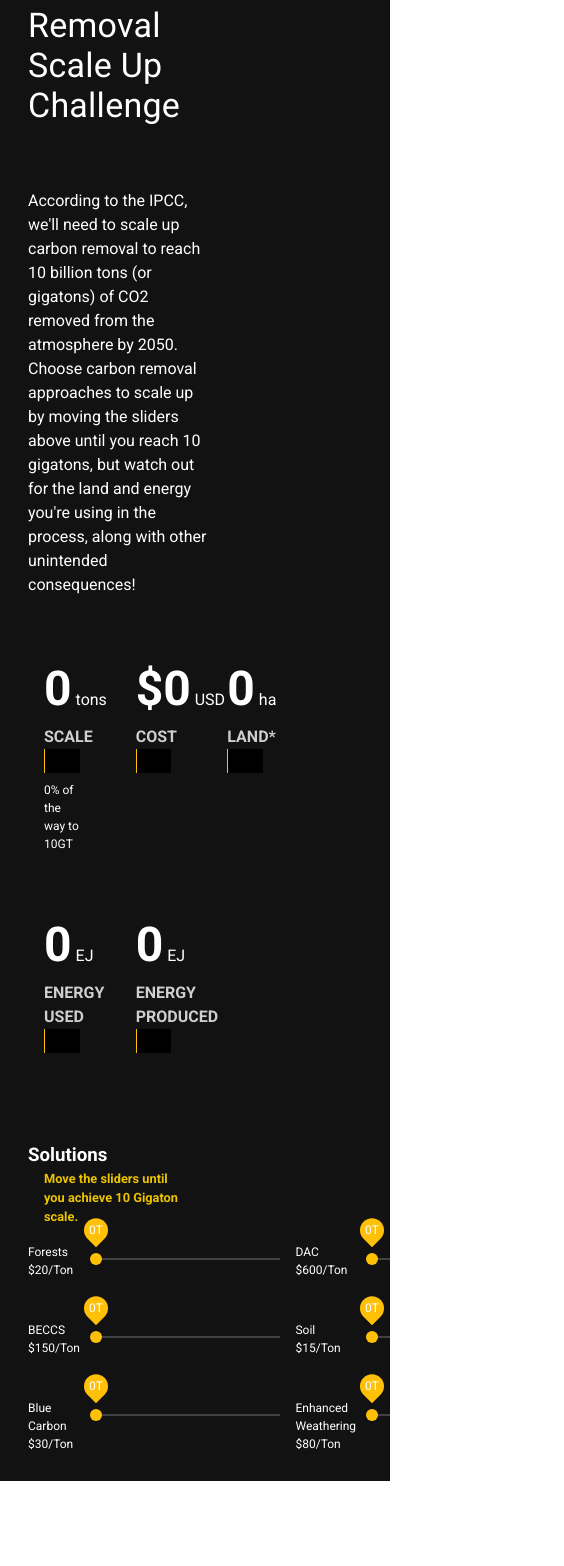
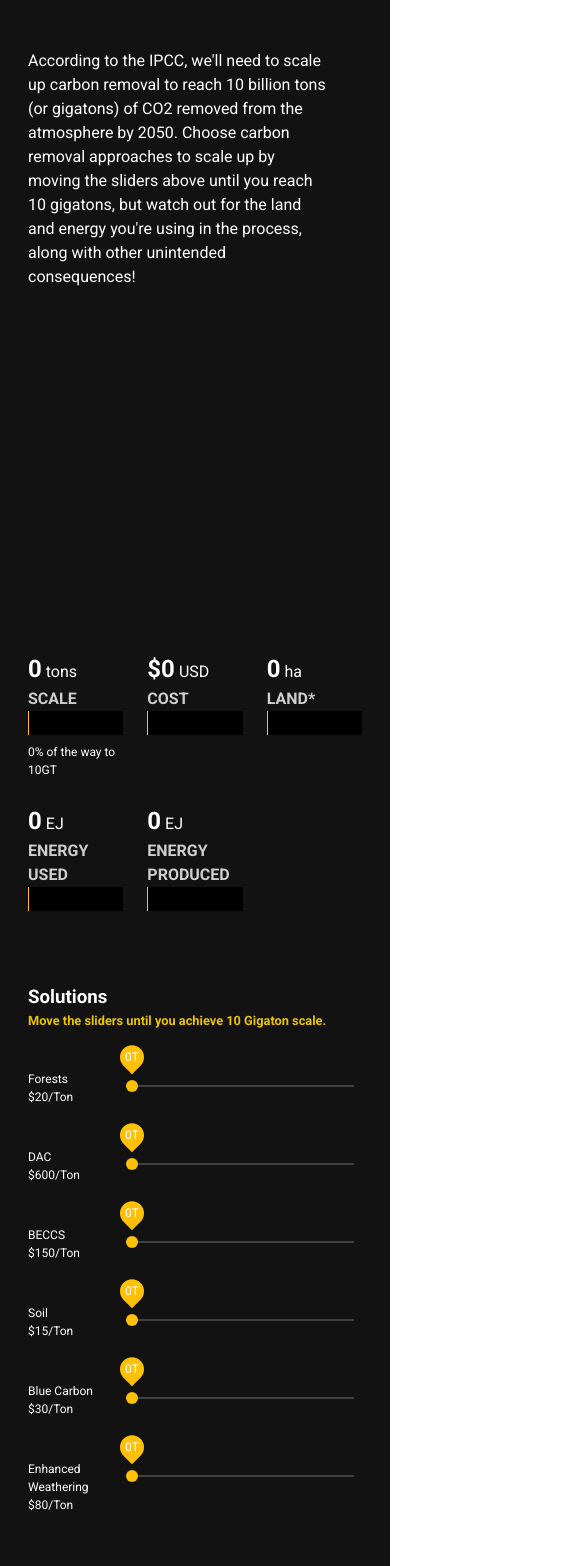
Before and after one commit to cssndrx/road-to-10gt, a Vue app: page / in a window 390 px wide. Shown: the part 315-1881 px from the top of the page, 564 px wide, since content can reach past the window. Before the commit the page ends 1796 px from the top, so only its background shows below. Built offline with nearby package versions, Linux system fonts and the light colour scheme.

Commit message:
made responsive!

```diff
--- a/src/components/Main.vue
+++ b/src/components/Main.vue
@@ -2,7 +2,7 @@
 	<v-container style="max-width: 1600px">
 
 <v-row>
-		<v-col cols="8">
+		<v-col :md="8">
 
 		<h1 class="display-3 font-weight-bold mb-3">
 			The Road to Ten Gigatons
@@ -22,13 +22,13 @@
 		</v-btn>
  -->	</v-col>
 
-			<v-col cols="4">
+			<v-col :md="4">
 				<v-img :src="require('../assets/world.png')" style="max-width:300px; opacity: 0.4" contain />
 			</v-col>
 </v-row>
 
-		<v-row>
-			<v-col cols="2" class="ma-4">
+		<v-row class="justify-start">
+			<v-col cols="4" :lg="2" class="ma-lg-4">
 <!-- 				<div style="background-color: #444; display:inline-block; padding: 16px">
  -->
 				<div>
@@ -56,7 +56,7 @@
 			</v-col>
 
 
-			<v-col cols="2" class="ma-4" v-for="dim in dimensions" :key="dim">
+			<v-col cols="4" :lg="2"  class="ma-lg-4" v-for="dim in dimensions" :key="dim">
 				<span class="big">{{ pprint(dim, estimates[dim]).big }}</span>
 				<span class="little">{{ pprint(dim, estimates[dim]).little }}</span>
 				<div class="caps-label">{{ pprintDim(dim) }}</div>
@@ -70,21 +70,20 @@
 		<!-- end top row -->
 
  		<v-row>
- 			<v-col cols="6">
-				<h3 class="mt-10" style="display:inline-block">Solutions</h3>
-				<p class="bright" style="display:inline-block; margin-left: 16px;">
+ 			<v-col cols="12" :lg="6">
+				<h3 class="mt-10">Solutions</h3>
+				<p class="bright mb-10">
 					Move the sliders until you achieve 10 Gigaton scale.
 				</p>
 
-				<section
-					style="display:grid; grid-template-columns: 1fr 3fr 1fr 3fr; grid-column-gap: 5%; grid-row-gap: 24px;"
+				<section class="solutions-grid"
 				>
 					<template v-for="solution in solutions">
 
 					    <v-tooltip
 						    bottom
 						    :key="solution+'label'"
-						    max-width="400"
+						    max-width="300"
 						    color="black">
 					      <template v-slot:activator="{ on, attrs }">
 
@@ -140,7 +139,7 @@
 				</section>
  			</v-col>
 
- 			<v-col cols="6">
+ 			<v-col cols="12" :lg="6">
 
 				<h3 class="mt-5" v-if="newsItems.length > 0">News simulation</h3>
 				<div class="news-header" v-if="dealbreakers.length > 0">Bad news (you must resolve these to win)</div>
@@ -761,4 +760,19 @@ export default {
 .tooltip-target{
 	cursor: pointer;
 }
+
+.solutions-grid{
+	display:grid; grid-template-columns: 1fr 3fr 1fr 3fr; grid-column-gap: 5%; grid-row-gap: 24px;
+}
+
+@media (max-width: 699px){
+	.solutions-grid{
+		grid-template-columns: 1fr 3fr;
+	}
+
+	.big {
+		font-size: 1.5em;
+	}
+
+}
 </style>
```
Also changed, not shown: the_plan.txt.
